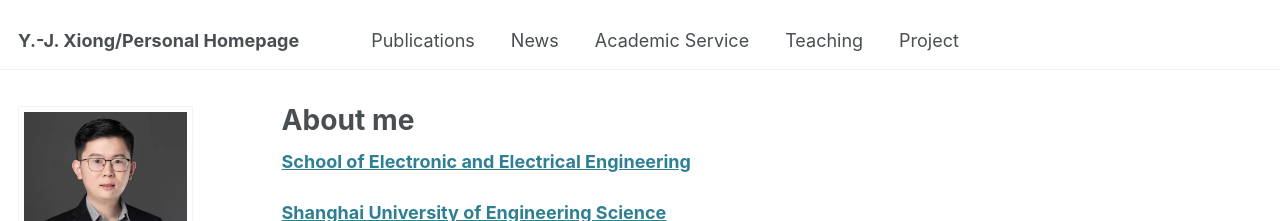
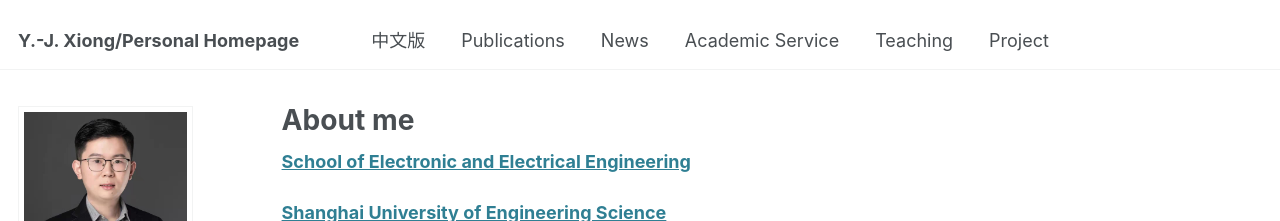
Before and after one commit to X-Lab-CN/introduce, a Jekyll site: the page built from _pages/about_zh.md, in a window 1280 px wide. Shown: the top 221 px of the page. Built offline with Jekyll 4.4.1, drawn with Linux system fonts in a browser that asks for light colours.

Commit message:
Update navigation.yml

```diff
--- a/_data/navigation.yml
+++ b/_data/navigation.yml
@@ -5,6 +5,9 @@
 # prevent it from being included in the site.
 
 main:
+  - title: "中文版"
+    url: /about_zh/
+
   - title: "Publications"
     url: /publications/
 
```
